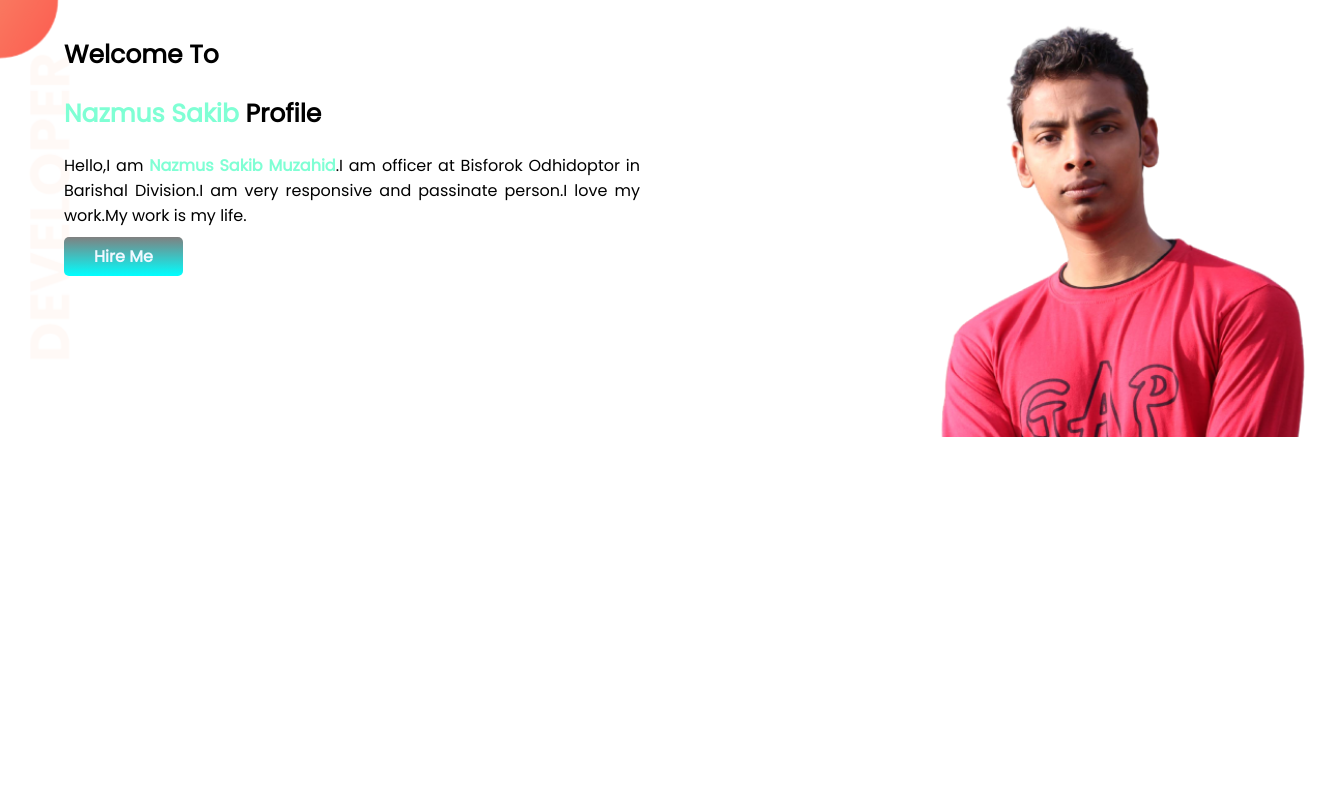
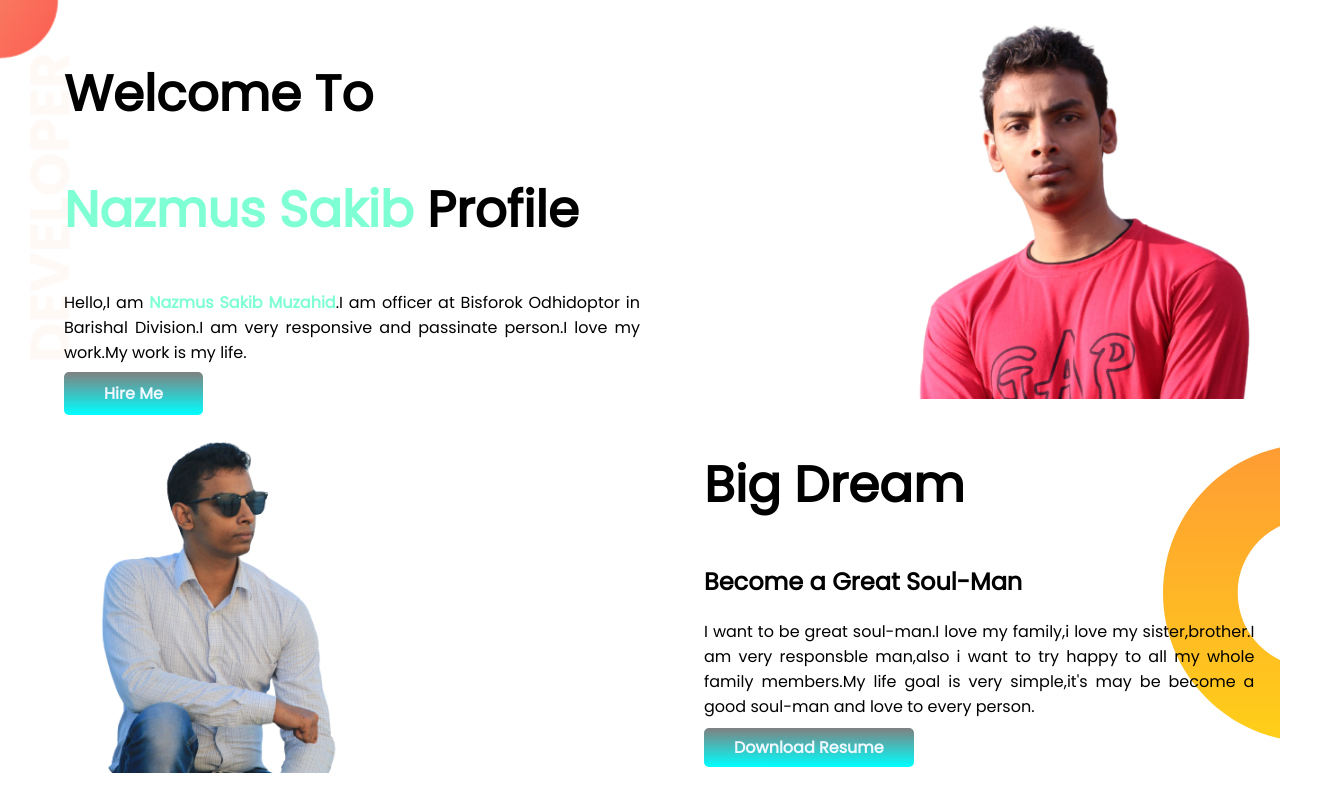
Before and after one commit to Farhanayesmin2/developer-portfolio, a plain HTML site: page index.html in a window 1280 px wide. Shown: the whole page, 1338 px wide, since content can reach past the window. Drawn offline with Linux system fonts and the light colour scheme.

Commit message:
second section

```diff
--- a/index.html
+++ b/index.html
@@ -21,10 +21,23 @@
     <div class="half-width">
         <img src="images/muzahid.png" alt="Muzahid">
     </div>
+</section>
+        <section class="dream-big">
+        <div class="width-second">
+        <img  src="images/vaiya.png" alt="muzahid" >
+        </div>
+        <div class="width-second">
+        <h1>Big Dream</h1>
+        <h2>Become a Great Soul-Man</h2>
+        <p>I want to be great soul-man.I love my family,i love my sister,brother.I am very responsble man,also i want to try happy to all my whole family members.My life goal is very simple,it's may be become a good soul-man and love to every person.</p>
+        <a class="download-btn" href="" target="_blank">Download Resume</a>
+
+        </div>
 
 
 
 
-    </section>
+
+        </section>
     </body>
     </html>
--- a/style.css
+++ b/style.css
@@ -8,7 +8,7 @@ font-weight: 700;
     color: aquamarine;
 }
 h1{
-    font-size: 25px;
+    font-size: 50px;
 }
 section{
     display: flex;
@@ -21,12 +21,12 @@ text-align: justify;
 }
 .half-width img{
 
-    width: 110%;
+    width: 100%;
 }
 .hire-btn{
     text-decoration: none;
 background-image: linear-gradient(gray,aqua);
-    padding: 8px 30px;
+    padding: 10px 40px;
     border-radius: 5px;
     color: aliceblue;
     font-weight: 700;
@@ -35,3 +35,29 @@ background-image: linear-gradient(gray,aqua);
     background-image: url(./images/top-banner.png);
    background-repeat: no-repeat;
 }
+.download-btn{
+
+    text-decoration: none;
+    background-image: linear-gradient(gray,aqua);
+        padding: 8px 30px;
+        border-radius: 5px;
+        color: aliceblue;
+        font-weight: 700;
+
+}
+.width-second{
+   text-align: justify;
+    width:50%;
+    padding-left: 5%;
+    padding-right: 2%;
+}
+.width-second img{
+    width: 100%;
+
+}
+.dream-big{
+
+    background-image: url(./images/dream-bg.png);
+    background-repeat: no-repeat;
+  background-position: right;
+}
```
